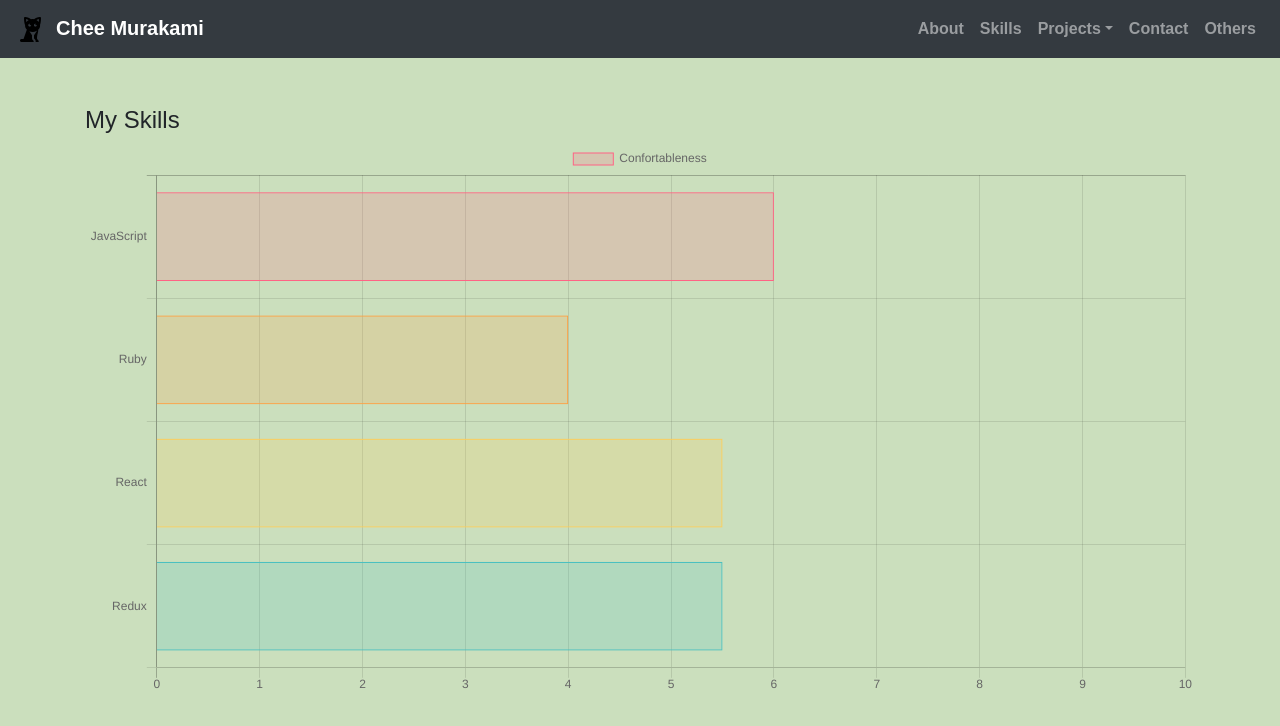
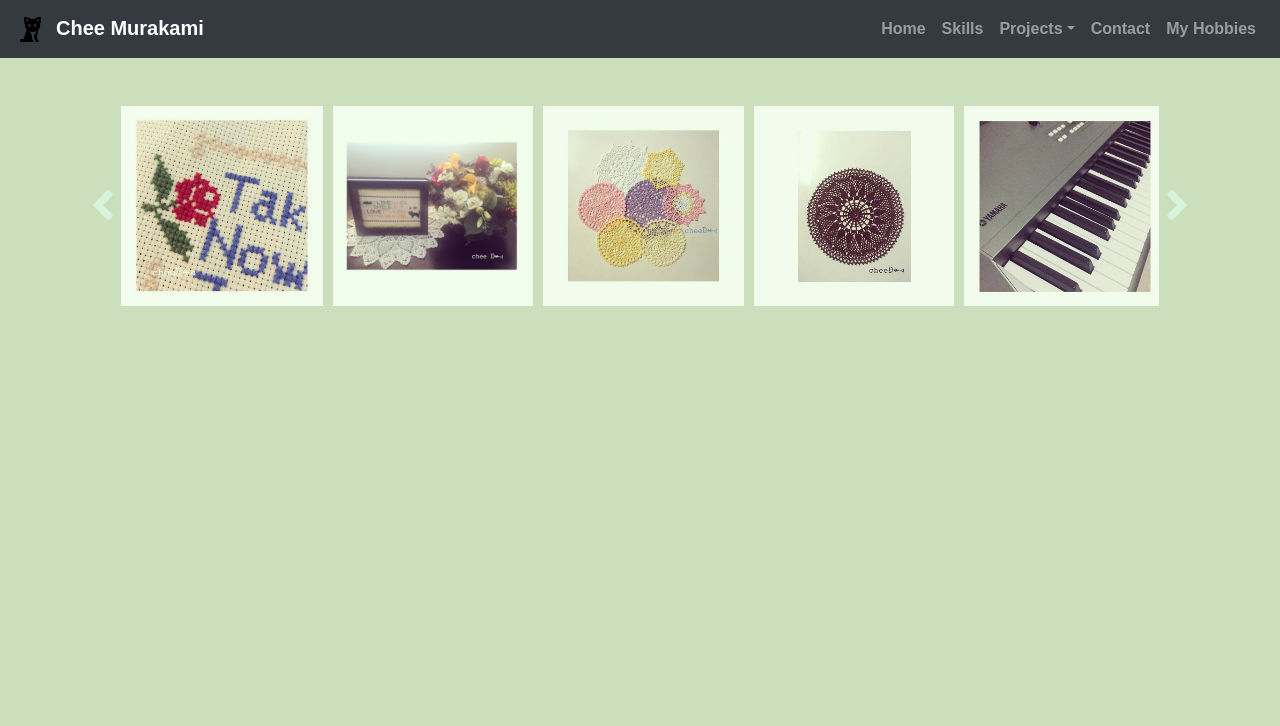
Before and after one commit to cheemurakami/portfolio, a React (Create React App) app: page /myhobbies in a window 1280 px wide. Shown: the top 726 px of the page. Built offline with nearby package versions, Linux system fonts and the light colour scheme.

Commit message:
add Hobbies component

```diff
--- a/src/components/App.js
+++ b/src/components/App.js
@@ -2,11 +2,11 @@ import React from 'react';
 import { BrowserRouter as Router, Switch, Route } from "react-router-dom";
 import NavBar from './NavBar'
 import Skills from './Skills'
-import About from './About'
+import Home from './Home'
 import Projects from './Projects'
+import Hobbies from './Hobbies'
 // import Projects from './Projects'
 // import Contact from './Contact'
-
 
 function App() {
   return (
@@ -16,14 +16,14 @@ function App() {
         <Route path="/skills">
           <Skills />
         </Route>
-        <Route path="/about">
-          <About />
+        <Route path="/myhobbies">
+          <Hobbies />
         </Route>
         <Route path="/projects">
           <Projects />
         </Route>
         <Route path="/">
-          <Skills />
+          <Home />
         </Route>
         {/* <Route path="/contact">
           <Contact />
--- /dev/null
+++ b/src/components/Hobbies.js
@@ -0,0 +1,67 @@
+import React from "react";
+import { Container } from "react-bootstrap";
+import imageCards from "../cards/imageCards";
+import { FontAwesomeIcon } from '@fortawesome/react-fontawesome'
+import { faAngleLeft, faAngleRight } from '@fortawesome/free-solid-svg-icons'
+
+class Hobbies extends React.Component {
+  constructor(props) {
+    super(props);
+    this.state = {
+      images: imageCards.images,
+      image: imageCards.images[0],
+    };
+    this.galleryImages = null;
+  }
+
+  prevImg = () => {
+    this.galleryImages.scrollBy({
+      left: -200,
+      behavior: "smooth"
+    })
+  };
+
+  nextImg = () => {
+    this.galleryImages.scrollBy({
+      left: 200,
+      behavior: "smooth"
+    })
+  };
+
+  render() {
+    const { images } = this.state;
+    return (
+      <React.Fragment>
+        <Container>
+
+          <div className="mt-5 gallery">
+
+
+            <button className="invisible-btn" onClick={() => this.prevImg()}>
+              <FontAwesomeIcon icon={faAngleLeft} size="3x"/>
+            </button>
+            <div className="gallery-images" ref={node => {
+            this.galleryImages = node
+          }}>
+              {images.map((image) => {
+                return (
+                  <img
+                    variant="top"
+                    key={image.id}
+                    src={image.image}
+                    style={{ height: "200px", marginRight: "10px" }}
+                    alt={"gallery"}
+                  />
+                );
+              })}
+            </div>
+            <button className="invisible-btn" onClick={() => this.nextImg()}>
+             <FontAwesomeIcon icon={faAngleRight} size="3x"/>
+            </button>
+          </div>
+        </Container>
+      </React.Fragment>
+    );
+  }
+}
+export default Hobbies;
--- a/src/components/About.js
+++ b/src/components/Home.js
@@ -5,7 +5,7 @@ import imageCards from "../cards/imageCards";
 import { FontAwesomeIcon } from '@fortawesome/react-fontawesome'
 import { faAngleLeft, faAngleRight } from '@fortawesome/free-solid-svg-icons'
 
-class About extends React.Component {
+class Home extends React.Component {
   constructor(props) {
     super(props);
     this.state = {
@@ -54,34 +54,10 @@ class About extends React.Component {
             </Media.Body>
           </Media>
 
-          <div className="mt-5 gallery">
 
-
-            <button className="invisible-btn" onClick={() => this.prevImg()}>
-              <FontAwesomeIcon icon={faAngleLeft} size="3x"/>
-            </button>
-            <div className="gallery-images" ref={node => {
-            this.galleryImages = node
-          }}>
-              {images.map((image) => {
-                return (
-                  <img
-                    variant="top"
-                    key={image.id}
-                    src={image.image}
-                    style={{ height: "200px", marginRight: "10px" }}
-                    alt={"gallery"}
-                  />
-                );
-              })}
-            </div>
-            <button className="invisible-btn" onClick={() => this.nextImg()}>
-             <FontAwesomeIcon icon={faAngleRight} size="3x"/>
-            </button>
-          </div>
         </Container>
       </React.Fragment>
     );
   }
 }
-export default About;
+export default Home;
--- a/src/components/NavBar.js
+++ b/src/components/NavBar.js
@@ -15,7 +15,7 @@ function NavBar() {
   <Navbar.Toggle aria-controls="responsive-navbar-nav" />
   <Navbar.Collapse id="responsive-navbar-nav">
     <Nav className="ml-auto">
-      <Nav.Link as={Link} to="/about">About</Nav.Link>
+      <Nav.Link as={Link} to="/home">Home</Nav.Link>
       <Nav.Link as={Link} to="/skills">Skills</Nav.Link>
       <NavDropdown title="Projects" id="collasible-nav-dropdown">
         <NavDropdown.Item as={Link} to="/projects">Gurumi the Florist</NavDropdown.Item>
@@ -27,8 +27,8 @@ function NavBar() {
     </Nav>
     <Nav>
       <Nav.Link href="#">Contact</Nav.Link>
-      <Nav.Link eventKey={2} href="#memes">
-        Others
+      <Nav.Link as={Link} to="/myhobbies">
+        My Hobbies
       </Nav.Link>
     </Nav>
   </Navbar.Collapse>
```
